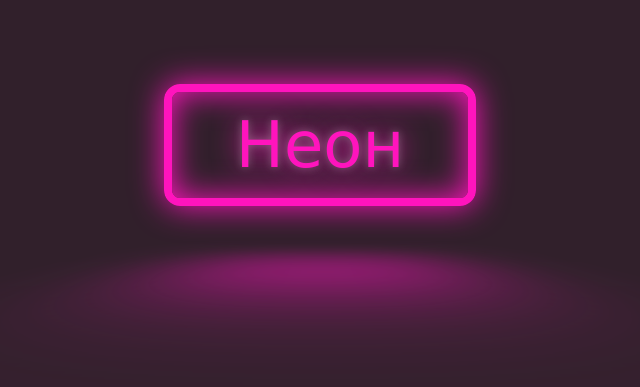
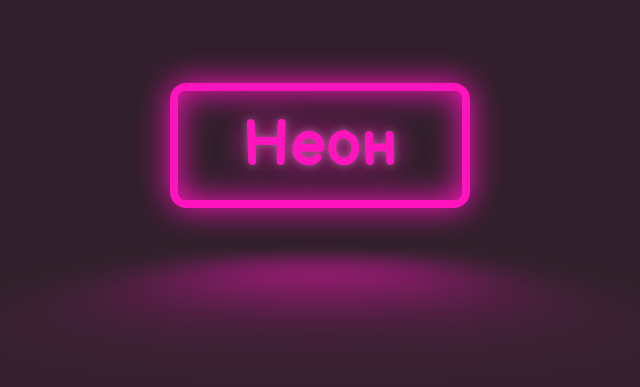
Before and after one commit to Samaelish/Neon-Button, a plain HTML site: page index.html in a window 1280 px wide. Shown: the part 263-650 px from the top of the page, without its empty margins (320-960 px from the left). Drawn offline with Linux system fonts and the light colour scheme.

Commit message:
added fonts

```diff
--- a/index.html
+++ b/index.html
@@ -3,6 +3,9 @@
   <head>
     <meta charset="UTF-8" />
     <meta name="viewport" content="width=device-width, initial-scale=1.0" />
+    <!-- Google fonts -->
+    <link rel="preconnect" href="https://fonts.gstatic.com" />
+    <link href="https://fonts.googleapis.com/css2?family=Balsamiq+Sans:wght@700&display=swap" rel="stylesheet" />
     <link rel="stylesheet" href="style.css" />
     <title>Неоновая кнопка с отражением</title>
   </head>
```
